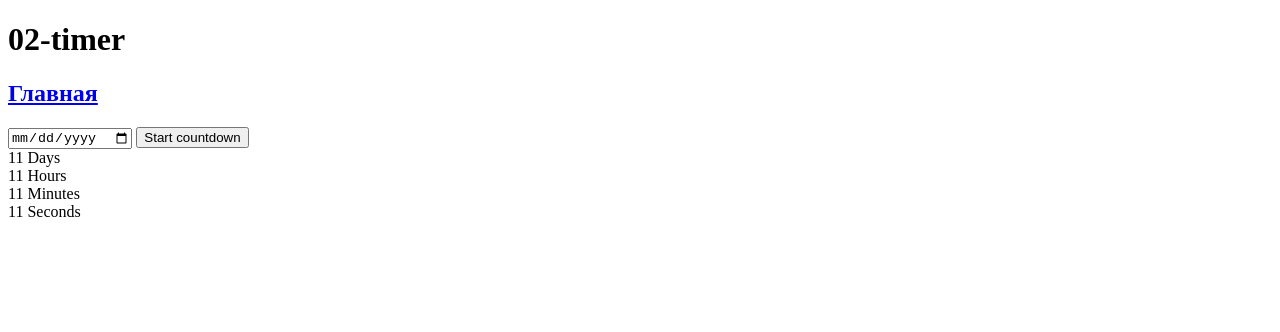
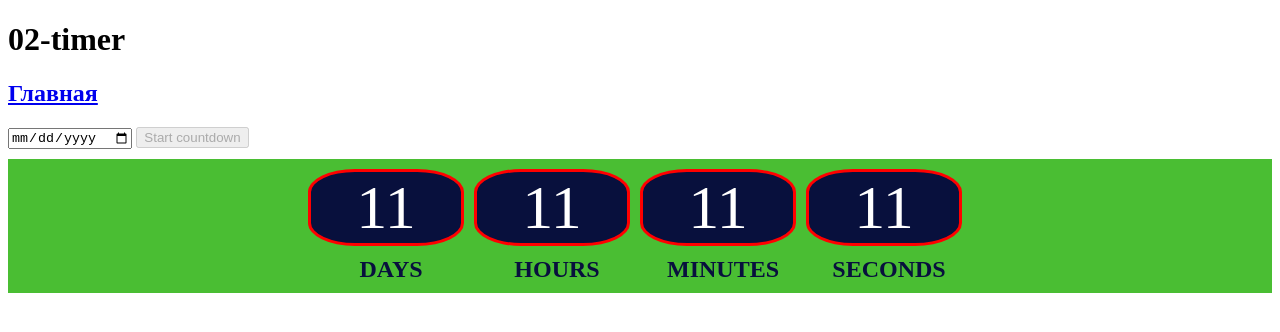
Before and after one commit to MishanyaZh/goit-js-hw-11, a website built with Parcel: page src/02-timer.html in a window 1280 px wide. Built offline with nearby package versions, Linux system fonts and the light colour scheme; some packages are replaced by stand-ins of ours.

Commit message:
timer done + css

```diff
--- a/src/js/task-2.js
+++ b/src/js/task-2.js
@@ -1,23 +1,35 @@
 import '../sass/main.css';
 import Swal from 'sweetalert2';
-// console.log(Swal);
-console.log(new Date());
+
 const inputDataSelector = document.querySelector('#date-selector');
 const startCountdown = document.querySelector('[data-start]');
 
 startCountdown.addEventListener('click', startTimer);
+
+inputDataSelector.addEventListener('change', isDateInTheFuture);
+
+startCountdown.disabled = true;
+
 function startTimer(evt) {
 
+    startCountdown.disabled = true;
     const intervalId = setInterval(() => {
+        const currentTime = Date.now();
+        const selectDate = Date.parse(inputDataSelector.value);
+        const deltaTime = selectDate - currentTime;
+        convertMs(deltaTime);
 
-        const currentTime = Date.now();
+    }, 1000);
+}
 
-        const selectDate = Date.parse(inputDataSelector.value);
+function isDateInTheFuture(evt) {
 
-        const deltaTime = convertMs(selectDate - currentTime)
-        console.log(deltaTime);
-    }, 1000);
-
+    if (Date.parse(inputDataSelector.value) >= Date.now() ) {
+        startCountdown.disabled = false;
+        return;
+    } Swal.fire({
+        icon: 'error',
+        text:'Please choose a date in the future'})
 }
 
 function convertMs(ms) {
--- a/src/sass/_example.scss
+++ b/src/sass/_example.scss
@@ -1,27 +1,39 @@
-.example {
-  font-family: -apple-system, BlinkMacSystemFont, 'Segoe UI', Roboto, Oxygen, Ubuntu, Cantarell,
-    'Open Sans', 'Helvetica Neue', sans-serif;
-  line-height: 1.5;
-  background-color: #fff;
-  color: #424242;
-  max-width: 960px;
-  padding: 16px;
+.timer {
+  margin-top: 10px;
+  margin-bottom: 10px;
+  padding-top: 10px;
+  padding-bottom: 10px;
+
+  display: flex;
+  align-items: center;
+  justify-content: center;
+  background: #4abe33;
 }
 
-.example code {
-  font-family: monospace;
-  font-size: 16px;
-  font-weight: 700;
-  background-color: #009688;
-  color: #fff;
-  padding: 2px 6px;
-  border-radius: 2px;
+.field {
+  display: flex;
+  flex-direction: column;
+  align-items: center;
 }
 
-.example .background {
-  height: 240px;
-  // Путь к изображениям из SASS-файла всегда такой, как из папки css
-  background-image: url('../images/demo.jpg');
-  background-size: cover;
-  background-position: center;
+.value {
+  display: flex;
+  height: auto;
+  width: 150px;
+  justify-content: center;
+  margin-right: 10px;
+  background: #08103d;
+  color: #ffffff;
+  font-size: 62px;
+  border: 3px solid red;
+  border-radius: 30%;
 }
+
+.label {
+  text-transform: uppercase;
+  color: #08103d;
+  font-weight: bold;
+  align-items: center;
+  margin-top: 10px;
+  font-size: 24px;
+}
```
Also changed, not shown: src/sass/main.css, 1 other file.
